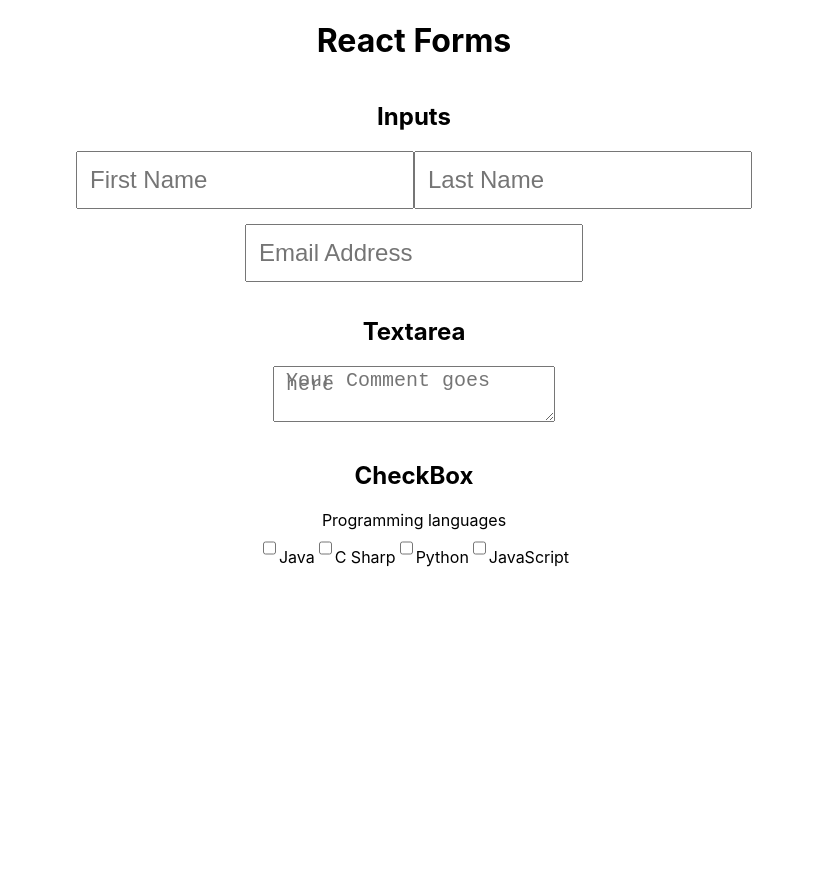
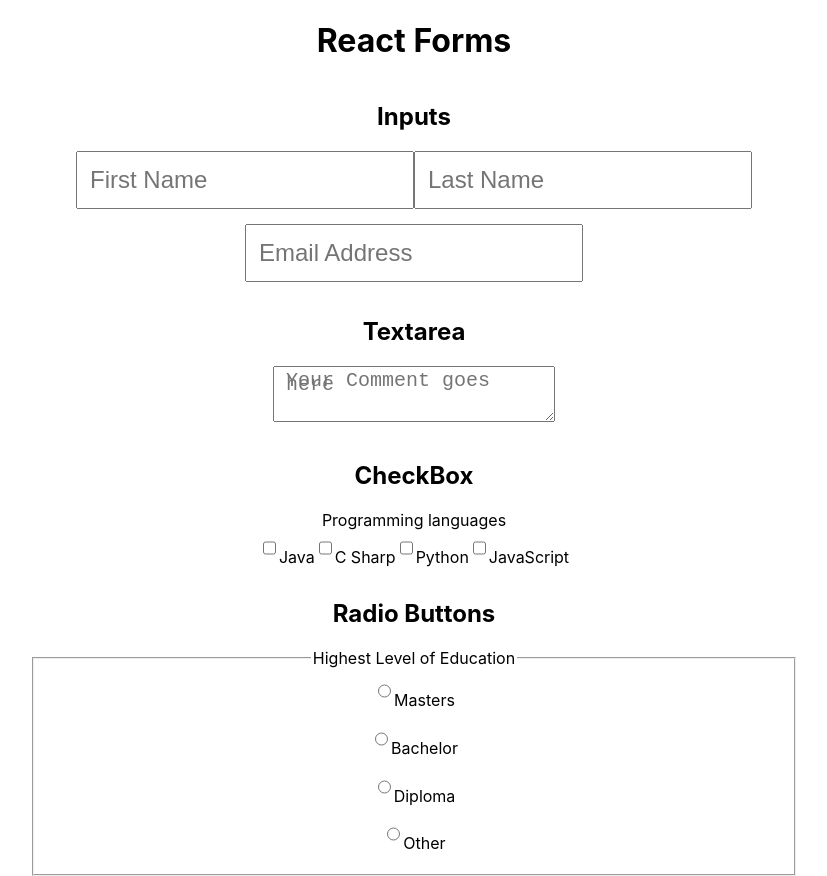
Before and after one commit to MishaelRatemo/Reat-Forms, a React (Create React App) app: page / in a window 1280 px wide. Shown: the whole page, without its empty margins (226-1053 px from the left). Before the commit the page ends 800 px from the top, so only its background shows below. Built offline with nearby package versions, Linux system fonts and the light colour scheme; the HTML template or start-up script is replaced by a standard one.

Commit message:
Other form elements       -radio buttons

```diff
--- a/src/Form.js
+++ b/src/Form.js
@@ -7,18 +7,19 @@ function MyForm() {
     email: "",
     comment: "",
     java: false,
-    csharp:false,
-    python:false,
-    javascript:false
+    csharp: false,
+    python: false,
+    javascript: false,
+    education:""
   });
 
   function handleChange(event) {
-    const {name, value,type,checked} = event.target
+    const { name, value, type, checked } = event.target;
     setFormData((prevFormData) => {
       return {
         ...prevFormData,
         // [event.target.name]: event.target.value,
-        [name]: type==="checkbox" ?checked : value
+        [name]: type === "checkbox" ? checked : value,
       };
     });
   }
@@ -65,13 +66,14 @@ function MyForm() {
       <div className="box">
         <h2>CheckBox</h2>
         <label htmlFor="">Programming languages</label>
-        <div className="">
+        <div className="checkbox">
           <input
             type="checkbox"
             onChange={handleChange}
             checked={formData.java}
             id="java"
-                name="java"/>
+            name="java"
+          />
           <label htmlFor="java">Java</label>
 
           <input
@@ -79,7 +81,8 @@ function MyForm() {
             onChange={handleChange}
             checked={formData.csharp}
             id="csharp"
-                name="csharp"/>
+            name="csharp"
+          />
           <label htmlFor="csharp">C Sharp</label>
 
           <input
@@ -87,7 +90,8 @@ function MyForm() {
             onChange={handleChange}
             checked={formData.python}
             id="python"
-                name="python"/>
+            name="python"
+          />
           <label htmlFor="python">Python</label>
 
           <input
@@ -95,8 +99,53 @@ function MyForm() {
             onChange={handleChange}
             checked={formData.javascript}
             id="javascript"
-                name="javascript"/>
+            name="javascript"
+          />
           <label htmlFor="javascript">JavaScript</label>
+        </div>
+        <div className="">
+          <h2>Radio Buttons</h2>
+           <fieldset >
+            <legend>Highest Level of Education</legend>
+            <div >
+              <input
+                type="radio"
+                name="education"
+                value="masters"
+                id="masters"
+                onChange={handleChange}
+                checked={formData.education === "masters"}
+              />
+              <label htmlFor="masters">Masters</label> <br />
+              <input
+                type="radio"
+                name="education"
+                value="bachelors"
+                id="bachelors"
+                onChange={handleChange}
+                checked={formData.education === "bachelors"}
+              />
+              <label htmlFor="bachelors">Bachelor</label> <br />
+              <input
+                type="radio"
+                name="education"
+                value="diploma"
+                id="diploma"
+                onChange={handleChange}
+                checked={formData.education === "diploma"}
+              />
+              <label htmlFor="diploma">Diploma</label><br />
+              <input
+                type="radio"
+                name="education"
+                value="other"
+                id="other"
+                onChange={handleChange}
+                checked={formData.education === "other"}
+              />
+              <label htmlFor="other">Other</label> <br />
+            </div>
+          </fieldset>
         </div>
       </div>
     </form>
```
Lines whose indentation alone changed are shown as unchanged.
